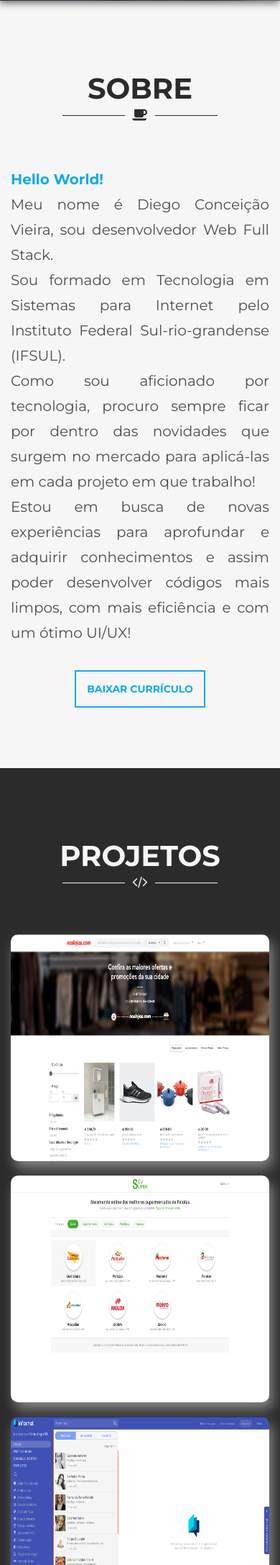
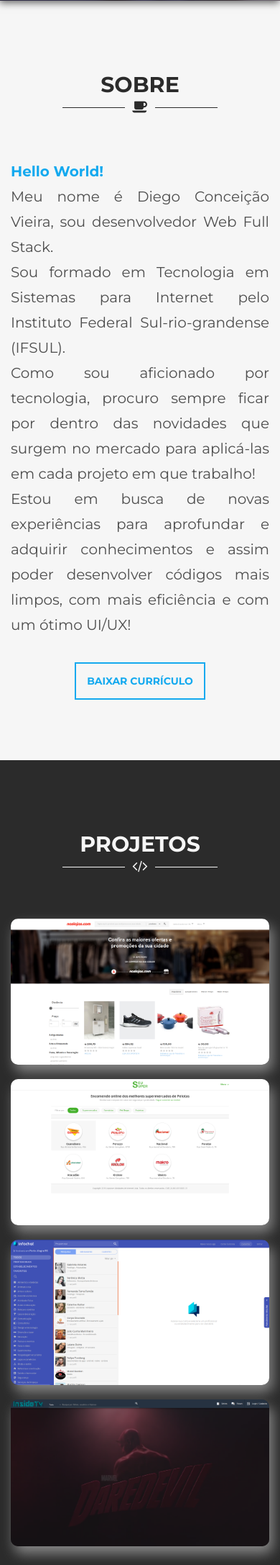
Before and after one commit to diegocvieira/diegocvieira.github.io, a PHP site: page / in a window 390 px wide. Shown: the part 341-2515 px from the top of the page at 72% size. Run offline with PHP 8.4, Linux system fonts and the light colour scheme; some libraries are stand-ins or nearby versions.

Commit message:
Fixed responsive font size

```diff
--- a/index.html
+++ b/index.html
@@ -5,11 +5,11 @@
         <title>Diego Vieira | Full Stack Web Developer</title>
         <meta content="Diego Vieira | Full Stack Web Developer" name="description">
         <meta name="robots" content="index, follow">
+        <meta name="viewport" content="width=device-width, initial-scale=1.0">
         <link rel="icon" href="images/icon.ico">
 
         <link href="https://fonts.googleapis.com/css?family=Montserrat:400,700" rel="stylesheet">
         <link rel="stylesheet" href="https://maxcdn.bootstrapcdn.com/bootstrap/3.3.7/css/bootstrap.min.css">
-        <meta name="viewport" content="width=device-width, initial-scale=1.0">
         <link rel='stylesheet prefetch' href='https://cdnjs.cloudflare.com/ajax/libs/font-awesome/4.6.2/css/font-awesome.min.css'>
         <link rel="stylesheet" href="style.css">
     </head>
@@ -103,7 +103,7 @@
                 <div class="row">
                     <div class="col-md-6">
                         <div class="item">
-                            <img src="images/projects/naslojas.png" alt="Naslojas" />
+                            <img src="images/projects/naslojas.png" alt="Naslojas" class="img-responsive" />
 
                             <div class="more-infos">
                                 <h4>Naslojas</h4>
@@ -120,7 +120,7 @@
 
                     <div class="col-md-6">
                         <div class="item">
-                            <img src="images/projects/seusuper.jpg" alt="SeuSuper" />
+                            <img src="images/projects/seusuper.jpg" alt="SeuSuper" class="img-responsive" />
 
                             <div class="more-infos">
                                 <h4>SeuSuper</h4>
@@ -137,7 +137,7 @@
 
                     <div class="col-md-6">
                         <div class="item">
-                            <img src="images/projects/infochat.png" alt="Infochat" />
+                            <img src="images/projects/infochat.png" alt="Infochat" class="img-responsive" />
 
                             <div class="more-infos">
                                 <h4>Infochat</h4>
@@ -154,7 +154,7 @@
 
                     <div class="col-md-6">
                         <div class="item">
-                            <img src="images/projects/insidetv.png" alt="InsideTv" />
+                            <img src="images/projects/insidetv.png" alt="InsideTv" class="img-responsive" />
 
                             <div class="more-infos">
                                 <h4>InsideTv</h4>
--- a/style.css
+++ b/style.css
@@ -51,8 +51,7 @@
 #sobre .cv { float: left; width: 100%; margin-top: 50px; }
 #sobre .cv a { color: #13a9ef; border: 2px solid #13a9ef; padding: 15px; font-weight: bold; }
 
-.item { margin-bottom: 20px; position: relative; overflow: hidden; border-radius: 10px; height: 315px; box-shadow: 5px 10px 18px #888888; }
-.item img { width: 100%; height: 100%; }
+.item { margin-bottom: 20px; position: relative; overflow: hidden; border-radius: 10px; height: auto; box-shadow: 5px 10px 18px #888888; }
 .item .more-infos p { color: #f6f6f6; font-size: 17px; }
 .item .more-infos h4 { color: #f6f6f6; font-size: 25px; font-weight: bold; margin-bottom: 5px; display: block; }
 .item::after, .item::before { content: ''; background: rgba(0,0,0,0.8); position: absolute; display: block; width: 50%; height: 100%; top: 0; overflow: hidden; -webkit-transition: 0.5s; transition: 0.5s; }
@@ -60,7 +59,7 @@
 .item::before { right: -50%; }
 .item:hover:after { left: 0; }
 .item:hover:before { right: 0; }
-.item .more-infos { top: -100%; padding: 10px; position: absolute; border-radius: 10px; width: 100%; height: 100%; left: 0; z-index: 1; -webkit-transition: top 0.5s; transition: top 0.5s; }
+.item .more-infos { top: -200%; padding: 10px; position: absolute; border-radius: 10px; width: 100%; height: 100%; left: 0; z-index: 1; -webkit-transition: top 0.5s; transition: top 0.5s; }
 .item:hover .more-infos { top: 0; }
 
 #conhecimentos .item { background-color: #f6f6f6; height: 200px; }
@@ -96,4 +95,13 @@
     .header-short .diego-infos { display: block; width: auto; margin-left: 10px; }
     .header-short .navbar-header { width: 100%; margin-top: 6px; }
     .header-short .nav { width: 100%; }
+
+    section .header-title h2 { font-size: 3rem; }
+
+    #projetos .item .more-infos { padding: 10px; }
 }
+
+@media screen and (max-width: 765px) {
+    #projetos .item .more-infos { padding: 5px; }
+    #projetos .item p { font-size: 15px; }
+}
```
